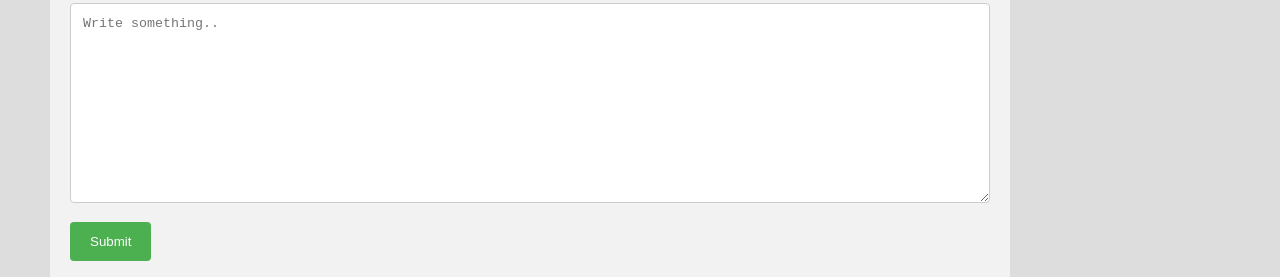
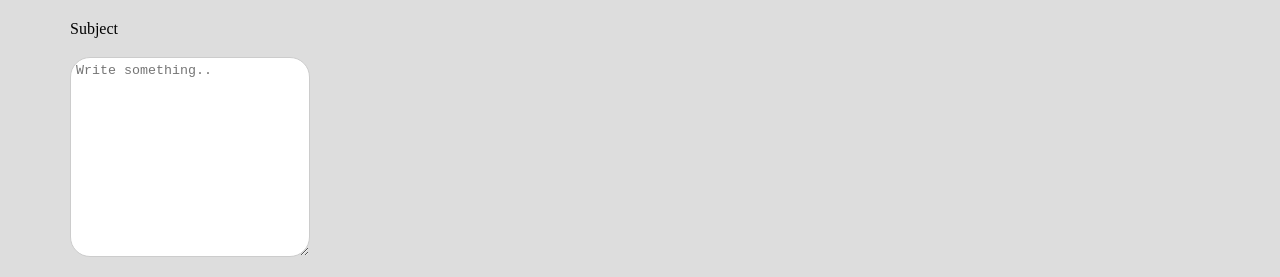
Before and after one commit to JessieHaus/basic-portfolio, a plain HTML site: page contact.html in a window 1280 px wide. Shown: the part 412-689 px from the top of the page. Drawn offline with Linux system fonts and the light colour scheme.

Commit message:
basicportfolio

```diff
--- a/assets/css/style.css
+++ b/assets/css/style.css
@@ -102,7 +102,9 @@ div {
      width: 30px;
  }
 
- #footer {
+
+
+#footer {
     background-color: #666666;
     position: absolute;
     left: 0;
@@ -122,13 +124,13 @@ div {
  /* Style inputs with type="text", select elements and textareas */
 input[type=text], select, textarea {
     width: 100%; /* Full width */
-    padding: 12px; /* Some padding */
+    padding: 5px; /* Some padding */
     border: 1px solid #ccc; /* Gray border */
-    border-radius: 4px; /* Rounded borders */
+    border-radius: 20px; /* Rounded borders */
     box-sizing: border-box; /* Make sure that padding and width stays in place */
-    margin-top: 6px; /* Add a top margin */
-    margin-bottom: 16px; /* Bottom margin */
-    resize: vertical /* Allow the user to vertically resize the textarea (not horizontally) */
+    margin-top: 20px;
+    margin-bottom: 10%;
+    resize: vertical
 }
 
 /* Style the submit button with a specific background color etc */
@@ -148,7 +150,16 @@ input[type=submit]:hover {
 
 /* Add a background color and some padding around the form */
 .container {
+    width: 25%;
+    height: 100px;
     border-radius: 5px;
     background-color: #f2f2f2;
     padding: 20px;
+    margin-top: 60px;
+    float: center;
+    border: white;
+
+
+
+
 }
```
Also changed, not shown: contact.html (+1 -1 lines), index.html (+1 -1 lines).
